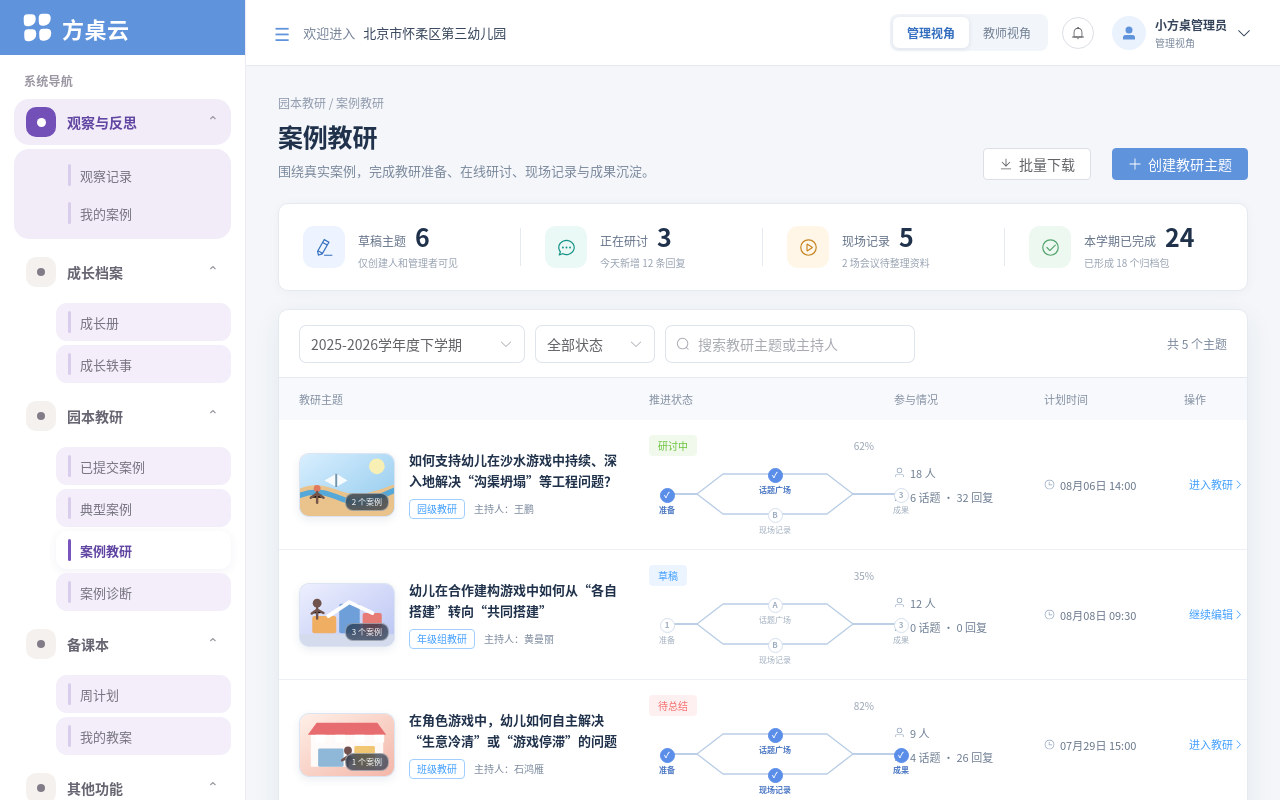
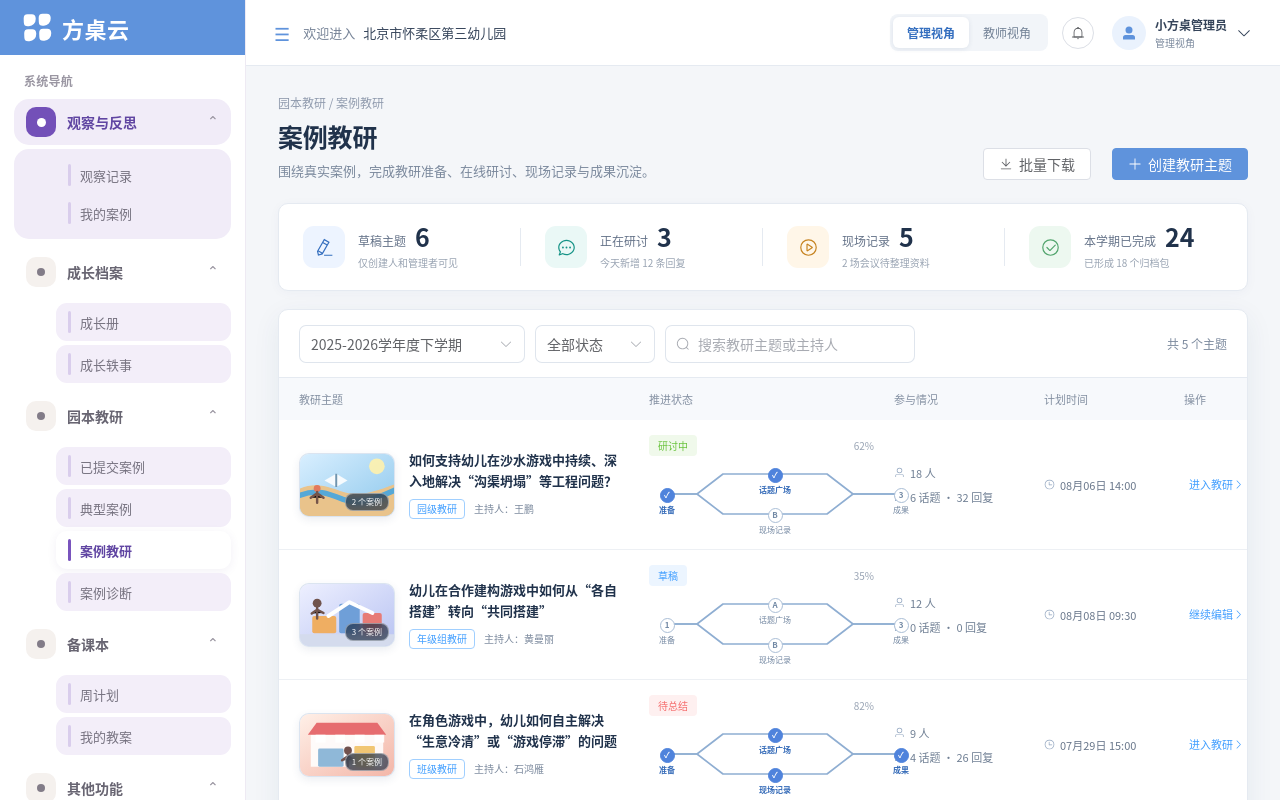
Before and after one commit to Finder92/fangzhuo-case-research, a Vue app: page / in a window 1280 px wide. Shown: the top 800 px of the page. Built offline with nearby package versions, Linux system fonts and the light colour scheme.

Commit message:
fix: increase list flow contrast

```diff
--- a/src/styles.css
+++ b/src/styles.css
@@ -173,15 +173,15 @@ button { cursor: pointer; }
 
 .parallel-status-mini { width: 270px; height: 68px; position: relative; }
 .parallel-mini-lines { position: absolute; z-index: 0; inset: 0; width: 270px; height: 68px; overflow: visible; }
-.parallel-mini-lines polyline { fill: none; stroke: #b9cde5; stroke-width: 1.35; stroke-linecap: round; stroke-linejoin: round; vector-effect: non-scaling-stroke; }
-.parallel-mini-node { z-index: 1; display: grid; justify-items: center; align-content: center; gap: 3px; color: #a2afbf; font-size: 8px; line-height: 1; white-space: nowrap; position: absolute; width: 50px; min-height: 29px; }
+.parallel-mini-lines polyline { fill: none; stroke: #8faed2; stroke-width: 1.65; stroke-linecap: round; stroke-linejoin: round; vector-effect: non-scaling-stroke; }
+.parallel-mini-node { z-index: 1; display: grid; justify-items: center; align-content: center; gap: 3px; color: #7488a2; font-size: 8px; line-height: 1; white-space: nowrap; position: absolute; width: 50px; min-height: 29px; }
 .parallel-status-mini > .parallel-mini-node:nth-of-type(2) { left: 101px; top: 0; }
 .parallel-status-mini > .parallel-mini-node:nth-of-type(3) { left: 101px; top: 40px; }
 .parallel-status-mini > .parallel-mini-node:first-of-type { left: -7px; top: 20px; }
 .parallel-status-mini > .parallel-mini-node:last-of-type { right: -7px; top: 20px; }
-.parallel-mini-node i { display: inline-flex; align-items: center; justify-content: center; width: 15px; height: 15px; border: 1px solid #d4dfed; border-radius: 50%; background: #fff; color: #9eadbf; font-style: normal; font-size: 8px; font-weight: 700; }
-.parallel-mini-node.done { color: #4c78c3; font-weight: 600; }
-.parallel-mini-node.done i { color: #fff; background: #5a8ee9; border-color: #5a8ee9; }
+.parallel-mini-node i { display: inline-flex; align-items: center; justify-content: center; width: 15px; height: 15px; border: 1px solid #aabed6; border-radius: 50%; background: #fff; color: #7188a4; font-style: normal; font-size: 8px; font-weight: 700; }
+.parallel-mini-node.done { color: #356bb8; font-weight: 600; }
+.parallel-mini-node.done i { color: #fff; background: #4f83dc; border-color: #4f83dc; }
 .editor-layout { display: grid; grid-template-columns: 210px minmax(580px, 1fr) 250px; align-items: start; gap: 18px; }
 .editor-nav, .form-panel, .context-card { background: #fff; border: 1px solid var(--line); border-radius: var(--radius); }
 .editor-nav { padding: 10px; position: sticky; top: 86px; }
```
Also changed, not shown: 1 other file (tests, documents, lock files or other folders).
